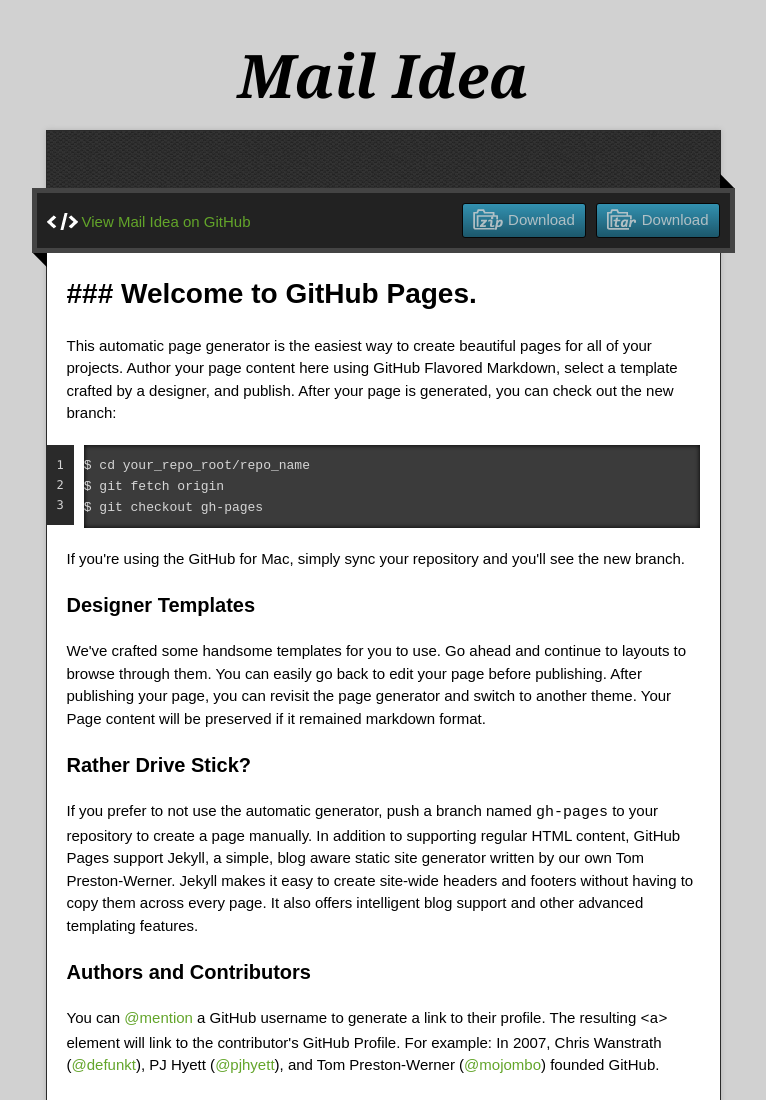
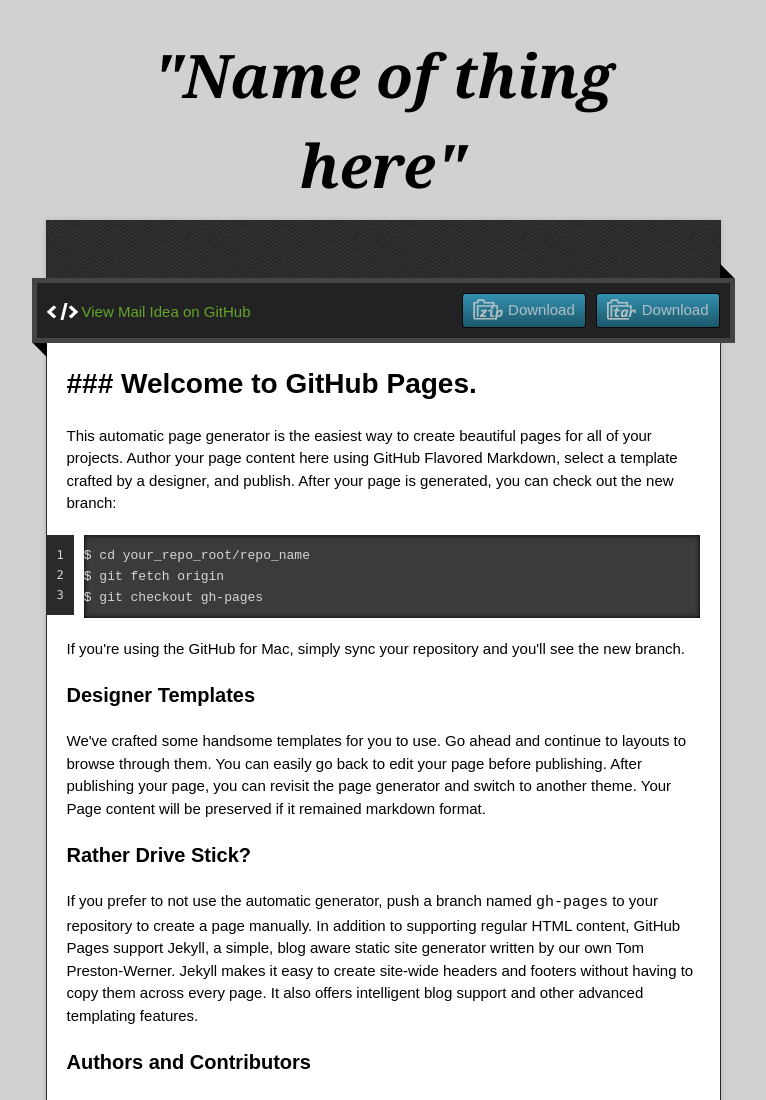
Before and after one commit to jdefalco1/meme_creep, a plain HTML site: page index.html in a window 1280 px wide. Shown: the top 1100 px of the page, without its empty margins (257-1023 px from the left). Drawn offline with nearby package versions, Linux system fonts and the light colour scheme.

Commit message:
Updated Title
Changed title from "Mail Idea" to "Name of thing here"

```diff
--- a/index.html
+++ b/index.html
@@ -22,7 +22,7 @@
 
   <div class="wrapper">
     <header>
-      <h1 class="title">Mail Idea</h1>
+      <h1 class="title">"Name of thing here"</h1>
     </header>
     <div id="container">
       <p class="tagline"></p>
```
